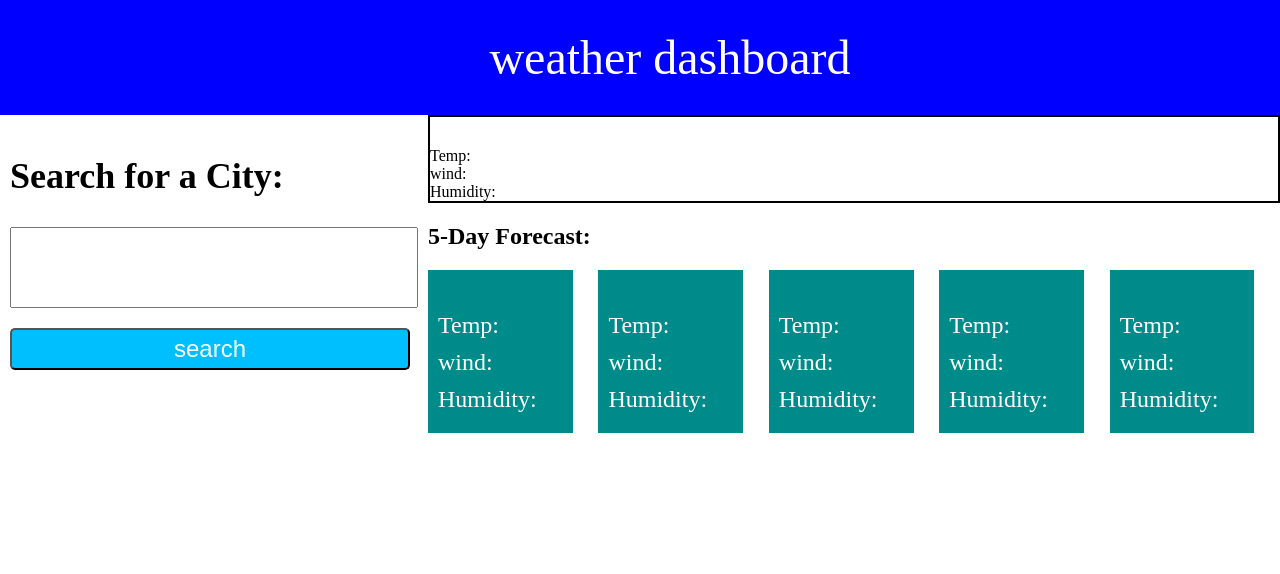
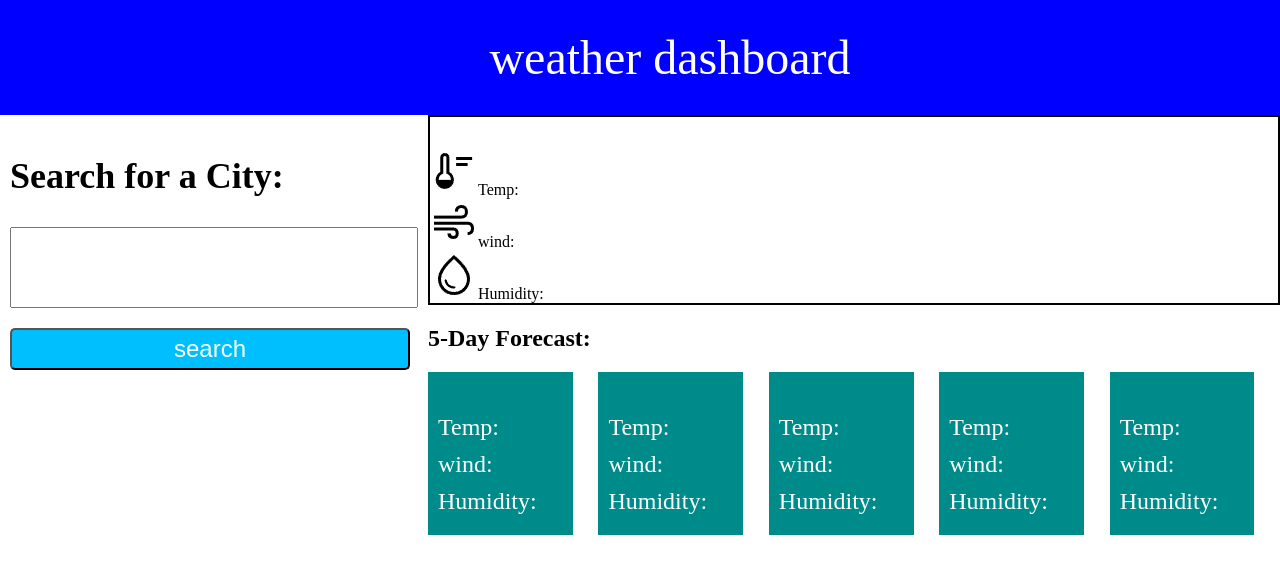
Before and after one commit to hutgib2/challenge-6-weatherapp, a plain HTML site: page index.html in a window 1280 px wide. Shown: the top 574 px of the page. Drawn offline with Linux system fonts and the light colour scheme.

Commit message:
add weather icons

```diff
--- a/index.html
+++ b/index.html
@@ -22,9 +22,9 @@
     <div class = "right">
         <div class = "stats">
             <h2 id = "cityname" class = "city-name"></h2>
-            <div id = "temp">Temp: </div>
-            <div id = "wind">wind: </div>
-            <div id = "humidity">Humidity: </div>
+            <div><img src="assets/temp.png" alt=""><span id = "temp">Temp: </span></div>
+            <div><img src="assets/air.png" alt=""><span id = "wind">wind: </span></div>
+            <div><img src="assets/drop.png" alt=""><span id = "humidity">Humidity: </span></div>
         </div>
         <div class = "days">
             <h2>5-Day Forecast:</h2>
```
Also changed, not shown: assets/air.png (added), assets/drop.png (added), assets/sun.png (added), assets/temp.png (added).
